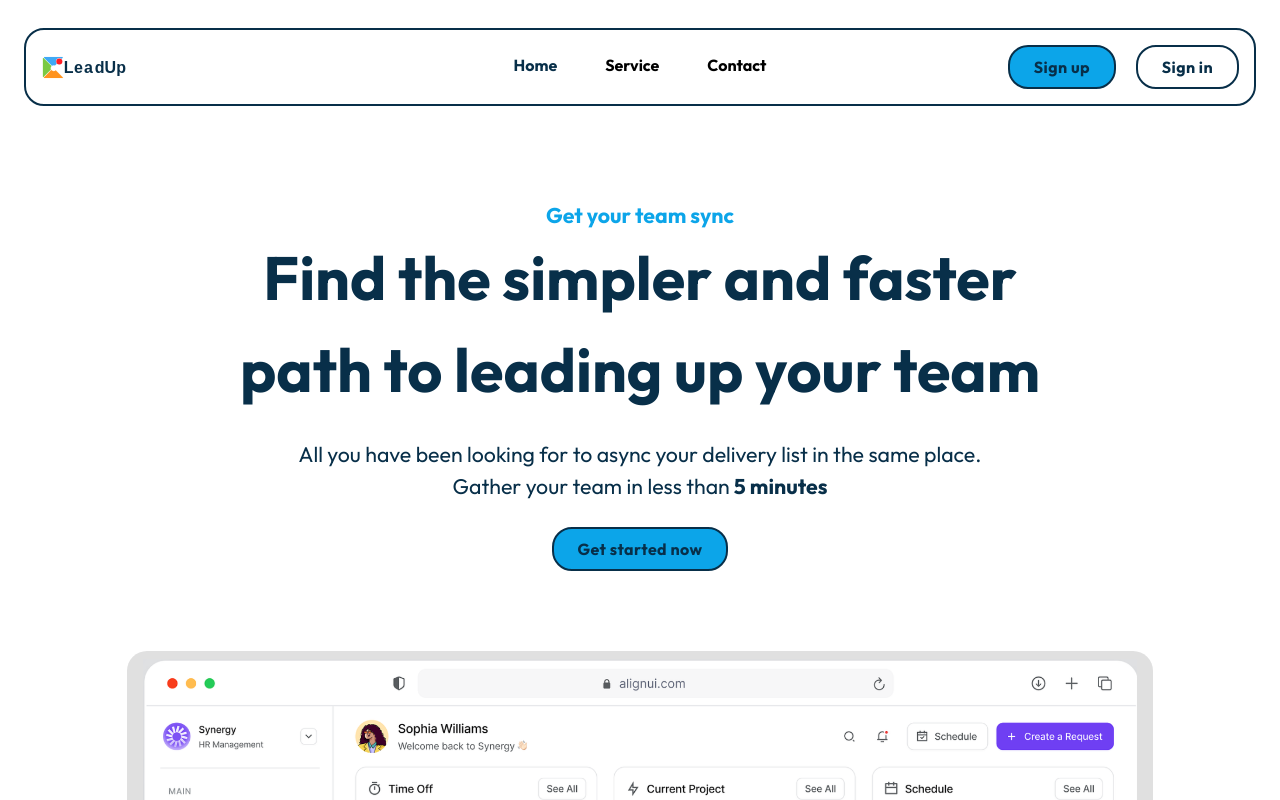
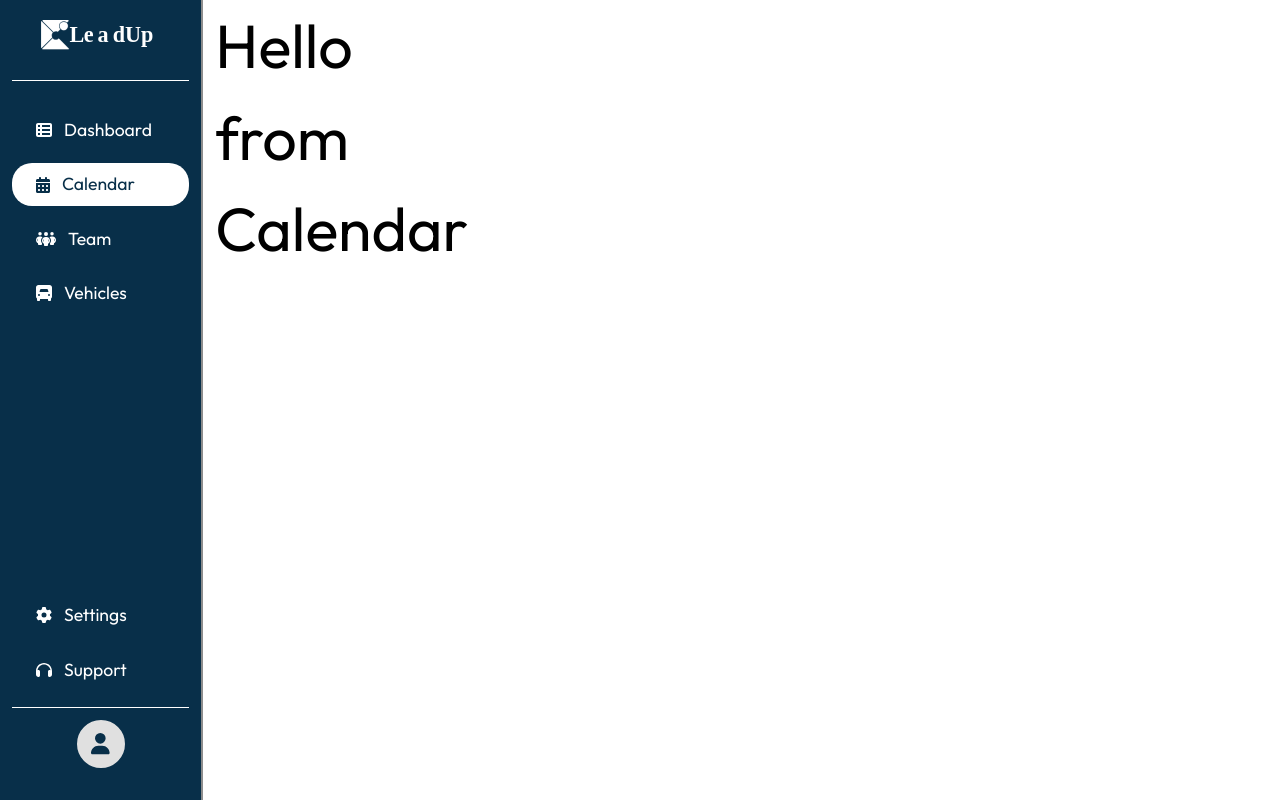
Before and after one commit to DiegoAuzaDev/leadup-frontend, a React (Vite) app: page /leadUp/workspace/calendar in a window 1280 px wide. Before the commit this address led to /. Shown: the top 800 px of the page. Built offline with nearby package versions, Linux system fonts and the light colour scheme; no server answers.

Commit message:
Adding workspace router outline

```diff
--- a/src/App.jsx
+++ b/src/App.jsx
@@ -3,6 +3,12 @@ import LandPage from "./pages/landPage/landPage";
 import Auth from "./pages/authenticationPage/auth";
 import Workspace from "./pages/workspace/workspace";
 import ErrorPage from "./pages/erro/error";
+import Settings from "./components/workspace/settings";
+import Dashboard from "./components/workspace/dashboard"
+import Calendar from "./components/workspace/Calendar"
+import Team from "./components/workspace/Team";
+import Vehicles from "./components/workspace/Vehicles";
+import Support from "./components/workspace/Support";
 
 
 function App() {
@@ -11,8 +17,13 @@ function App() {
       <Route path="/" element={<LandPage />} />
       <Route path="/auth/signIn" element={<Auth />} />
       <Route path="/auth/signUp" element={<Auth />} />
-      <Route path="/leadUp/workspace/*" element={<Workspace />}>
-        {/* <Route path="/" element /> */}
+      <Route path="/leadUp/workspace/" element={<Workspace />}>
+        <Route path="dashboard" element={<Dashboard />} />
+        <Route path="calendar" element={<Calendar />} />
+        <Route path="team" element={<Team />} />
+        <Route path="vehicles" element={<Vehicles />} />
+        <Route path="settings" element={<Settings />} />
+        <Route path="support" element={<Support />} />
       </Route>
       <Route path="*" element={<ErrorPage />} />
     </Routes>
--- /dev/null
+++ b/src/components/workspace/Calendar.jsx
@@ -0,0 +1,7 @@
+function Calendar ( ){
+    return (
+        <h1>Hello from Calendar</h1>
+    )
+}
+
+export default Calendar;
--- /dev/null
+++ b/src/components/workspace/Support.jsx
@@ -0,0 +1,7 @@
+function Support (){
+    return (
+        <h1>Hello from support </h1>
+    )
+}
+
+export default Support;
--- /dev/null
+++ b/src/components/workspace/Team.jsx
@@ -0,0 +1,6 @@
+function Team (){
+    return (
+        <h1>Hello from Team</h1>
+    )
+}
+export default Team;
--- /dev/null
+++ b/src/components/workspace/Vehicles.jsx
@@ -0,0 +1,6 @@
+function Vehicles (){
+    return (
+        <h1>hello from Vehicles</h1>
+    )
+}
+export default Vehicles;
--- /dev/null
+++ b/src/components/workspace/dashboard.jsx
@@ -0,0 +1,7 @@
+function Dashboard (){
+    return (
+        <h1>Hello from dashboard</h1>
+    )
+}
+
+export default Dashboard
--- /dev/null
+++ b/src/components/workspace/settings.jsx
@@ -0,0 +1,11 @@
+function Settings (){
+
+    return (
+        <>
+        <h1>Hello from settings</h1>
+        </>
+    )
+
+}
+
+export default Settings;
--- a/src/pages/workspace/workspace.jsx
+++ b/src/pages/workspace/workspace.jsx
@@ -1,5 +1,5 @@
 /* eslint-disable no-unused-vars */
-import { useNavigate, useSearchParams } from "react-router-dom";
+import { Outlet, useNavigate, useSearchParams } from "react-router-dom";
 import { useEffect, useState } from "react";
 import { useToken } from "../../context/tokenContext";
 import HeaderWorkSpace from "../../components/workspace/header";
@@ -25,18 +25,21 @@ function Workspace() {
   }, []);
 
   useEffect(() => {
+    // Delete this line when working online
+    getUserData()
+    //
     if (urlToken) {
       setToken(urlToken);
-      getUserData(urlToken);
+      getUserData();
       return;
     }
     if (token) {
-      getUserData(token);
+      getUserData();
       return;
     }
-    if (!token && !urlToken) {
-      navigate("/");
-    }
+    // if (!token && !urlToken) {
+    //   navigate("/");
+    // }
   }, [token]);
 
   const getUserData = async () => {
@@ -56,19 +59,24 @@ function Workspace() {
         throw new Error("Server Error, Error status : 500");
       }
     } catch (err) {
-      setIsLoading(false);
-      setError(true);
-      setErrorMessage(err.message);
+      // this lines only works on offline mode
+      setIsLoading(false)
+      setError(false)
+
+
+      // this lines must be uncommented when working online
+      // setIsLoading(false);
+      // setError(true);
+      // setErrorMessage(err.message);
     }
   };
 
   return (
     <div className="grid grid-cols-12  px-3 py-5  md:px-0 md:py-0 grid-rows-1 gap-0 md:grid-cols-12 md:grid-rows-2 md:gap-x-3 md:gap-y-5 h-[100vh] w-[100vw] ">
       <HeaderWorkSpace user={user} />
-      {isLoading && (
-       <LoadingWorkSpace/>
-      )}
+      {isLoading && <LoadingWorkSpace />}
       {error && <ErrorWorkspace message={errorMessage} />}
+      {!isLoading && !error && <Outlet />}
     </div>
   );
 }
```
